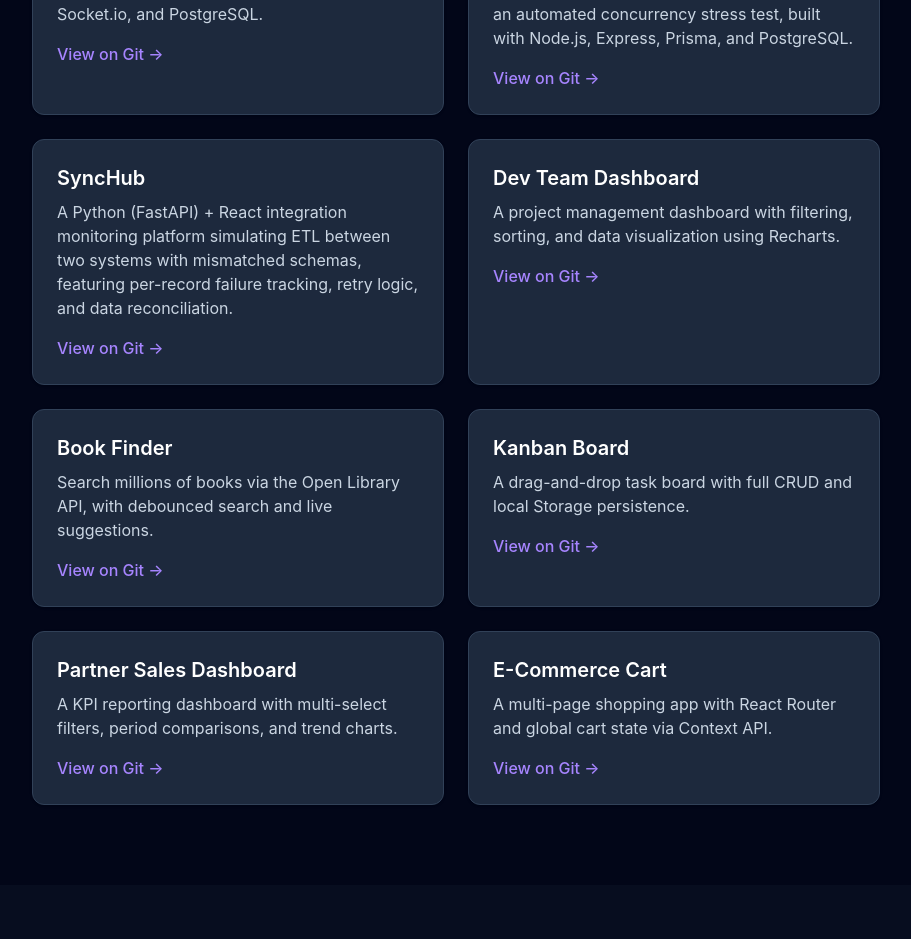
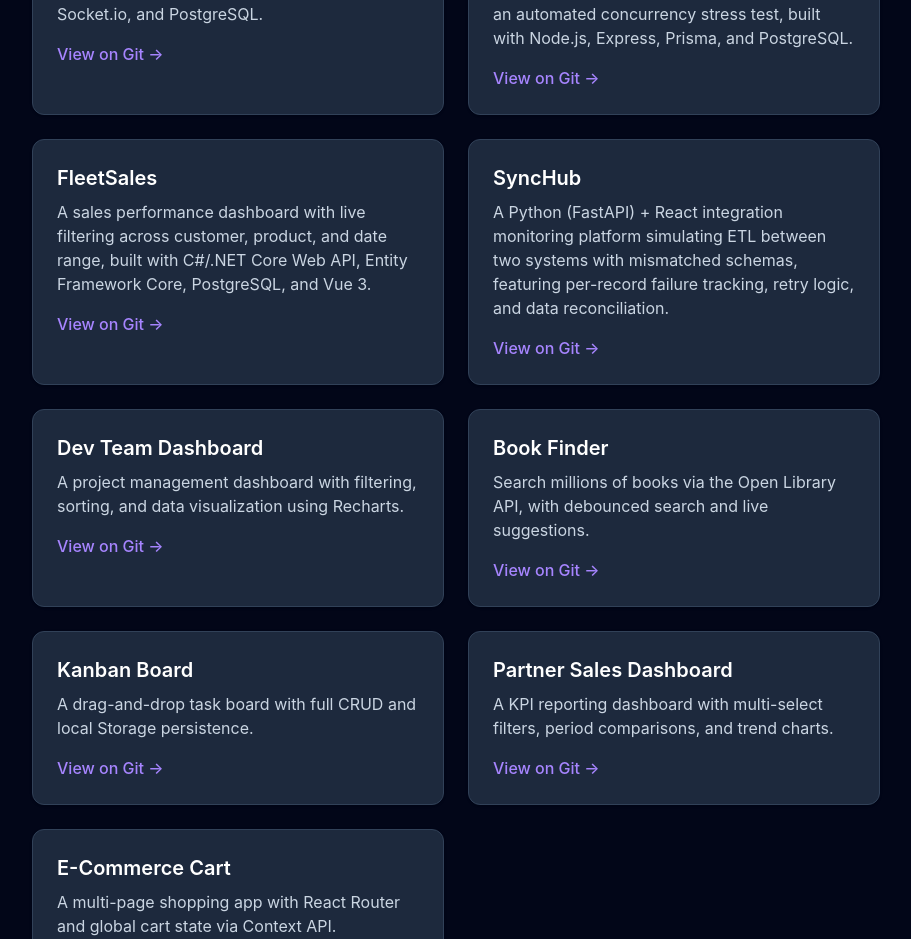
Before and after one commit to zuleidyb/my-portfolio, a React (Vite) app: page / in a window 1280 px wide. Shown: the part 3840-4779 px from the top of the page, without its empty margins (184-1095 px from the left). Built offline with nearby package versions, Linux system fonts and the light colour scheme.

Commit message:
Add FleetSales project to portfolio

```diff
--- a/src/components/Projects.jsx
+++ b/src/components/Projects.jsx
@@ -10,6 +10,12 @@ const projectList = [
     title: 'InvenTrack',
     description: 'A layered TypeScript backend API with transactional order processing that prevents overselling under concurrent load, verified with an automated concurrency stress test, built with Node.js, Express, Prisma, and PostgreSQL.',
     link: 'https://github.com/zuleidyb/inventrack',
+  },
+  {
+    id: 9,
+    title: 'FleetSales',
+    description: 'A sales performance dashboard with live filtering across customer, product, and date range, built with C#/.NET Core Web API, Entity Framework Core, PostgreSQL, and Vue 3.',
+    link: 'https://github.com/zuleidyb/fleetsales',
   },
  {
     id: 8,
```
